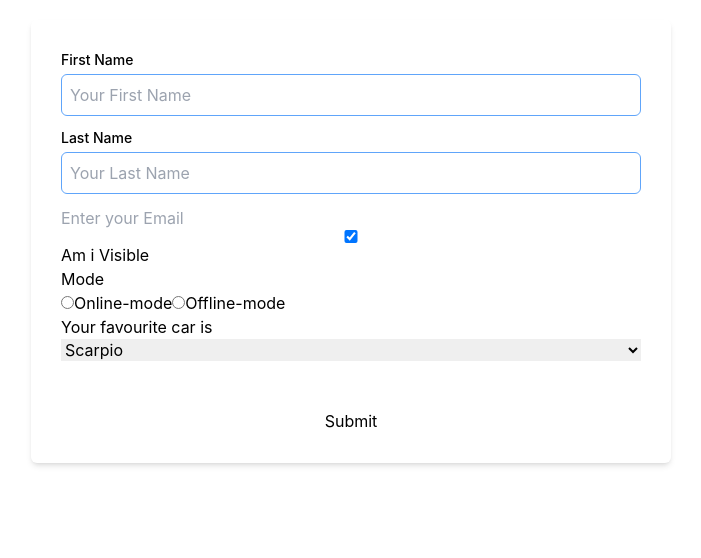
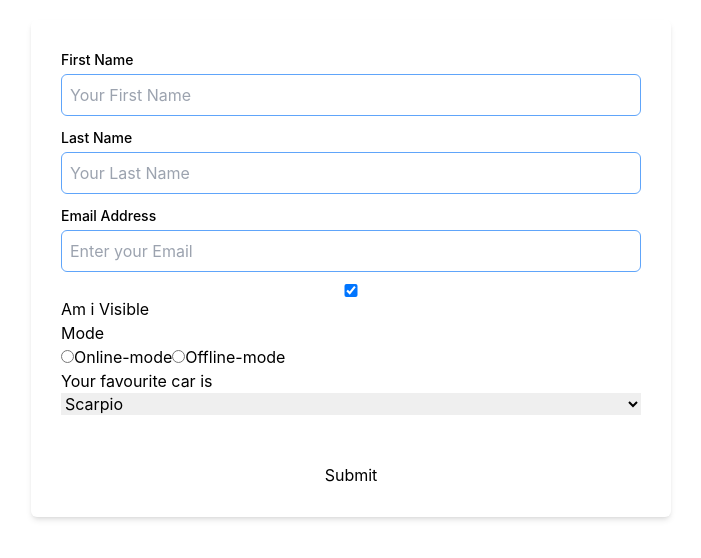
Before and after one commit to sudhanshumandloi/React-practice, a React (Create React App) app in the folder Forms/: page / in a window 1280 px wide. Shown: the top 558 px of the page, without its empty margins (289-990 px from the left). Built offline with nearby package versions, Linux system fonts and the light colour scheme.

Commit message:
fix the input of email address

```diff
--- a/Forms/src/App.js
+++ b/Forms/src/App.js
@@ -57,11 +57,17 @@ function App() {
             className='w-full border border-blue-400 rounded-md p-2 mt-1 mb-3'
           />
 
-      <input type='email'
-        placeholder={"Enter your Email"}
-        onChange={changeHandler}
-        name='yourEmail'
-        value={formData.yourEmail} />
+          <label htmlFor='email'
+            className='font-medium text-sm'>Email Address</label>
+          <input
+            type='email'
+            name='yourEmail'
+            id='email'
+            placeholder={"Enter your Email"}
+            onChange={changeHandler}
+            value={formData.yourEmail}
+            className='w-full border border-blue-400 rounded-md p-2 mt-1 mb-3'
+          />
 
       <input
         type='checkbox'
```
